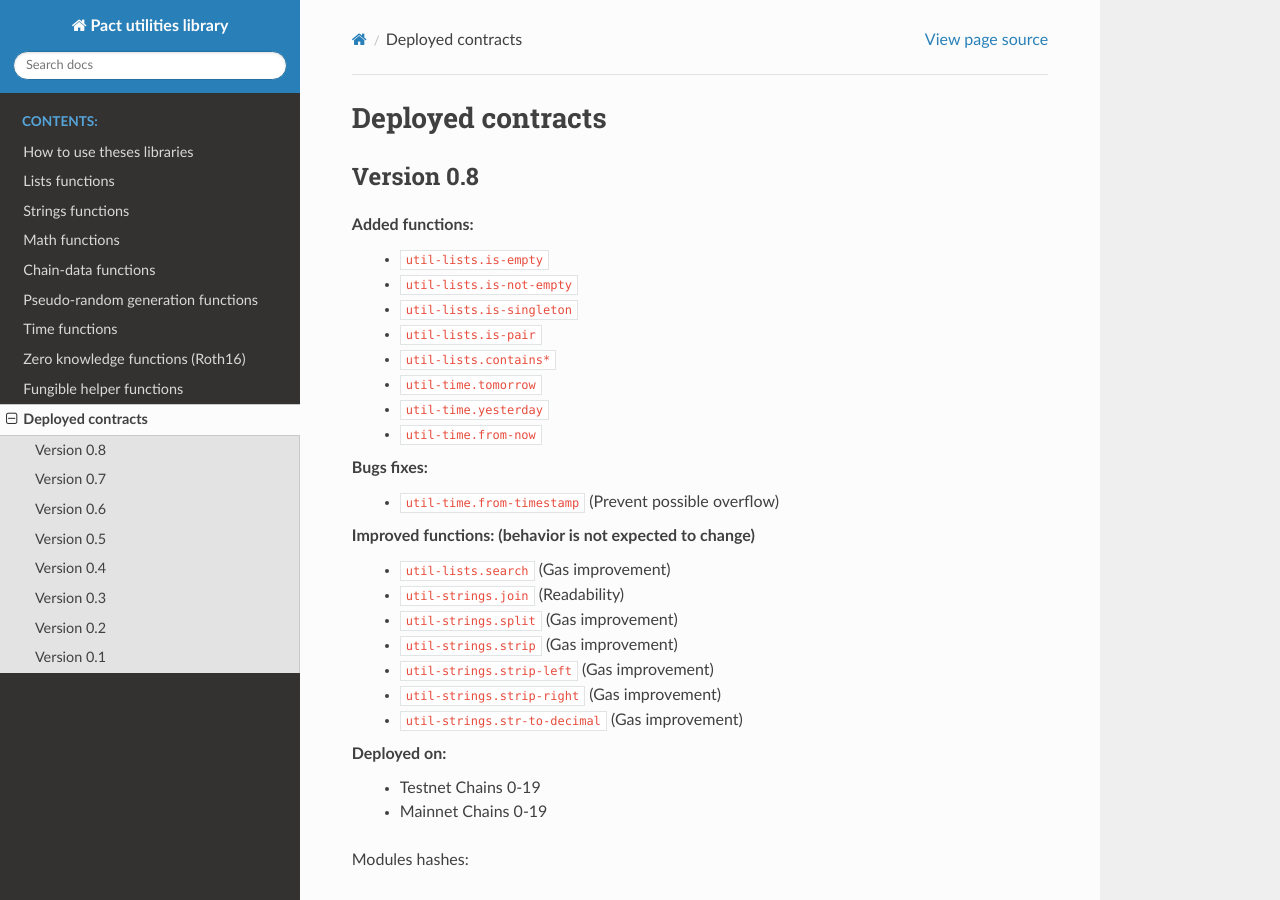
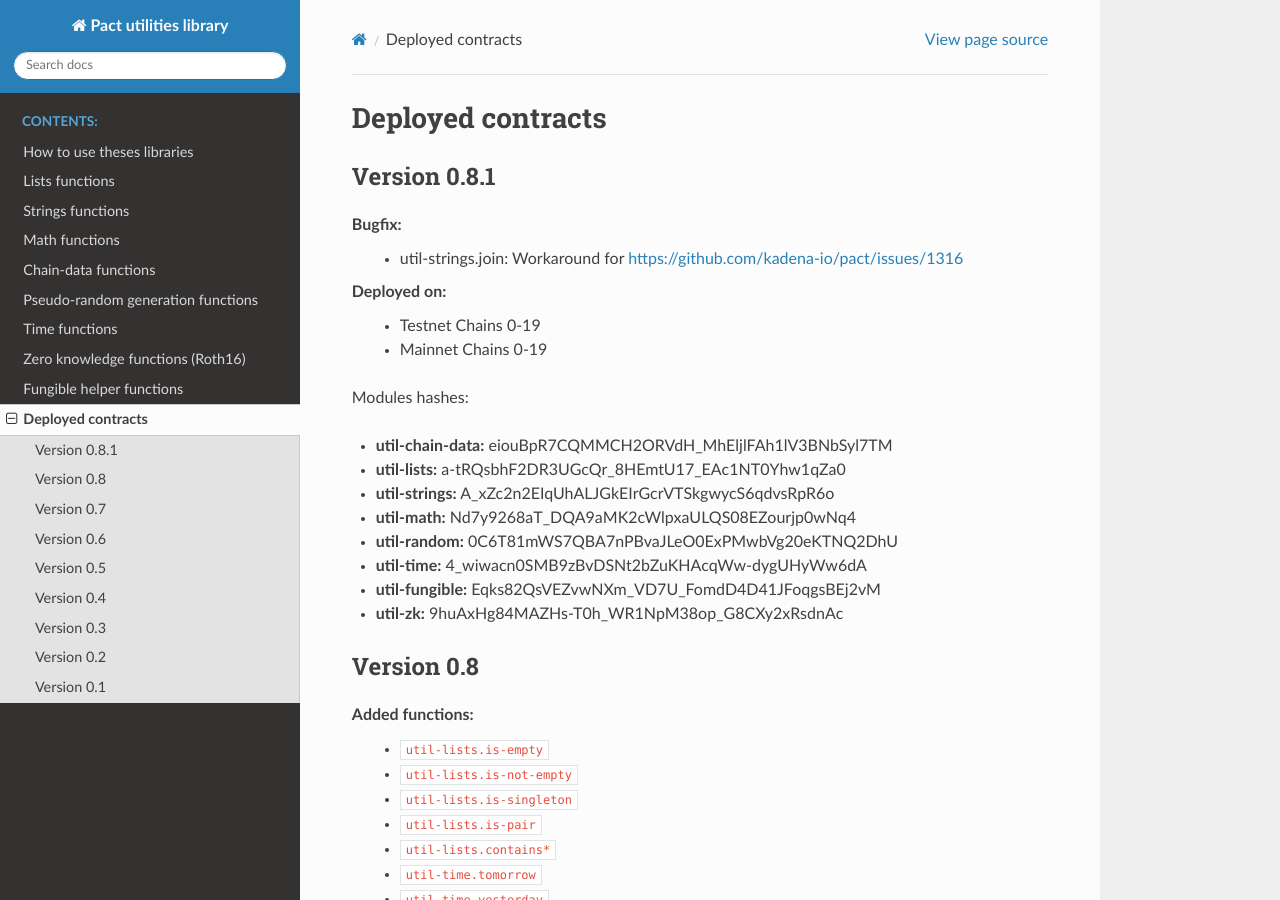
Before and after one commit to CryptoPascal31/pact-util-lib, a Sphinx documentation site: the page built from docs/source/deployed.rst, in a window 1280 px wide and 900 px high. Built offline with Sphinx 7.4.7 and the Read the Docs theme 2.0.0, drawn with Linux system fonts in a browser that asks for light colours.

```diff
--- a/docs/source/deployed.rst
+++ b/docs/source/deployed.rst
@@ -1,5 +1,27 @@
 Deployed contracts
 ==================
+
+Version 0.8.1
+~~~~~~~~~~~~~~
+Bugfix:
+  * util-strings.join: Workaround for https://github.com/kadena-io/pact/issues/1316
+
+Deployed on:
+  * Testnet Chains 0-19
+  * Mainnet Chains 0-19
+
+Modules hashes:
+
+* **util-chain-data:** eiouBpR7CQMMCH2ORVdH_MhEljlFAh1lV3BNbSyl7TM
+* **util-lists:** a-tRQsbhF2DR3UGcQr_8HEmtU17_EAc1NT0Yhw1qZa0
+* **util-strings:** A_xZc2n2EIqUhALJGkEIrGcrVTSkgwycS6qdvsRpR6o
+* **util-math:** Nd7y9268aT_DQA9aMK2cWlpxaULQS08EZourjp0wNq4
+* **util-random:** 0C6T81mWS7QBA7nPBvaJLeO0ExPMwbVg20eKTNQ2DhU
+* **util-time:** 4_wiwacn0SMB9zBvDSNt2bZuKHAcqWw-dygUHyWw6dA
+* **util-fungible:** Eqks82QsVEZvwNXm_VD7U_FomdD4D41JFoqgsBEj2vM
+* **util-zk:** 9huAxHg84MAZHs-T0h_WR1NpM38op_G8CXy2xRsdnAc
+
+
 
 Version 0.8
 ~~~~~~~~~~~
```
